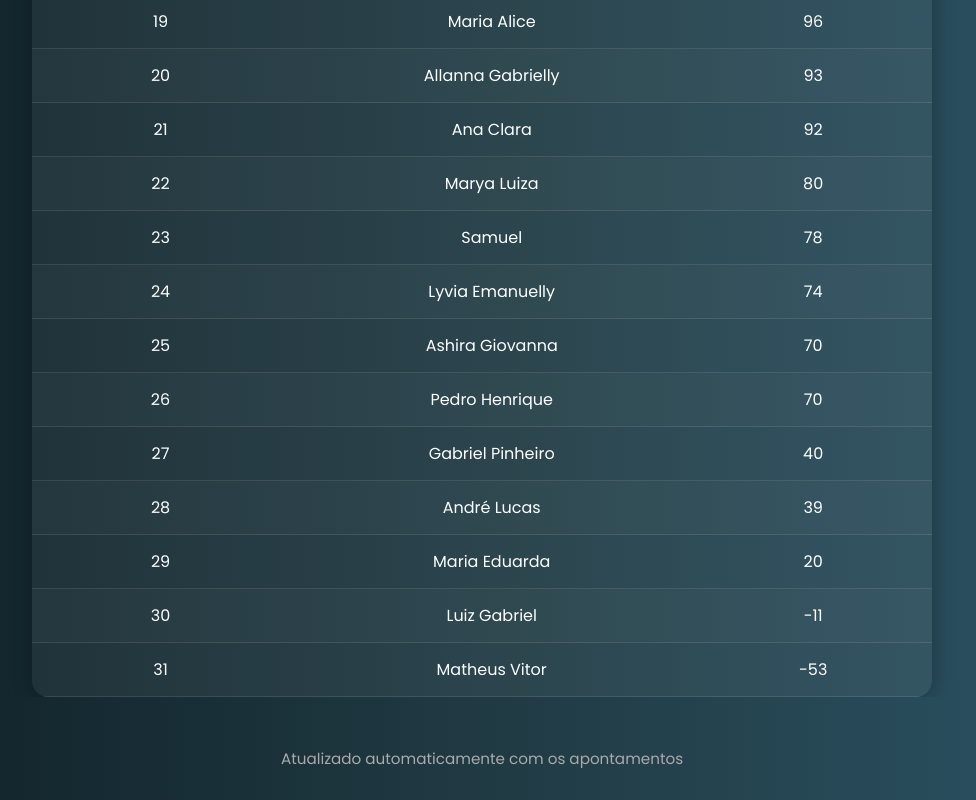
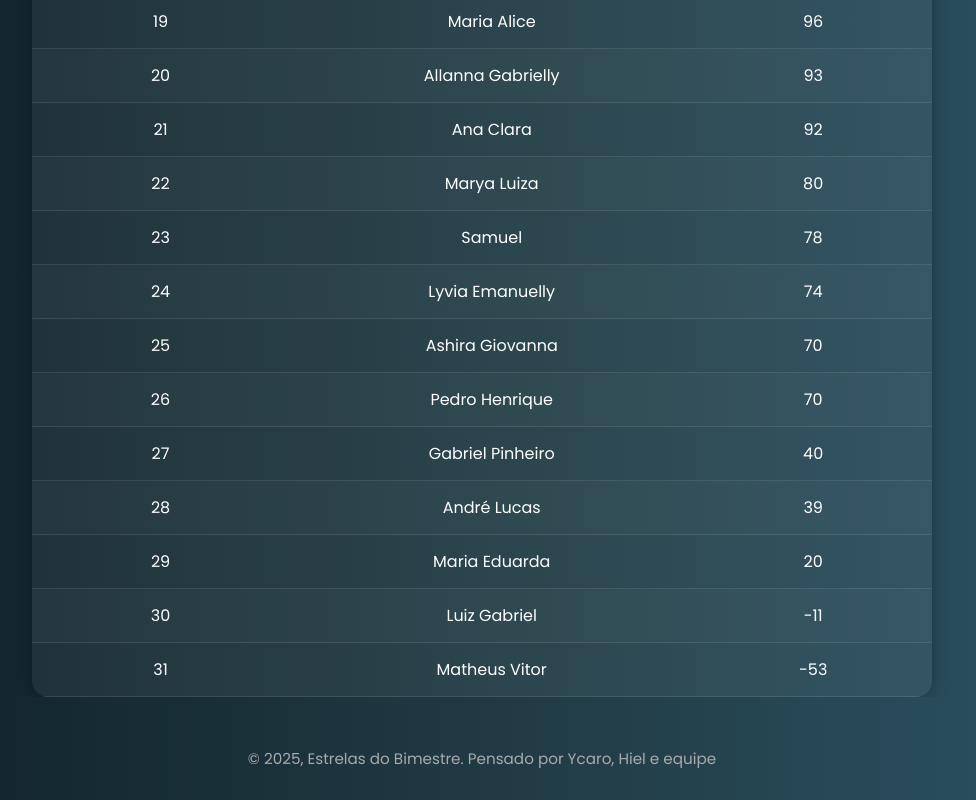
Before and after one commit to YcaroMiguel/placar8at, a plain HTML site: page index.html in a window 1280 px wide. Shown: the part 1248-2048 px from the top of the page, without its empty margins (158-1134 px from the left). Drawn offline with Linux system fonts and the light colour scheme.

Commit message:
Update index.html

```diff
--- a/index.html
+++ b/index.html
@@ -23,7 +23,7 @@
     </table>
   </div>
 
-  <footer>Atualizado automaticamente com os apontamentos</footer>
+  <footer>&COPY; 2025, Estrelas do Bimestre. Pensado por Ycaro, Hiel e equipe</footer>
 
   <script src="script.js"></script>
 </body>
```
